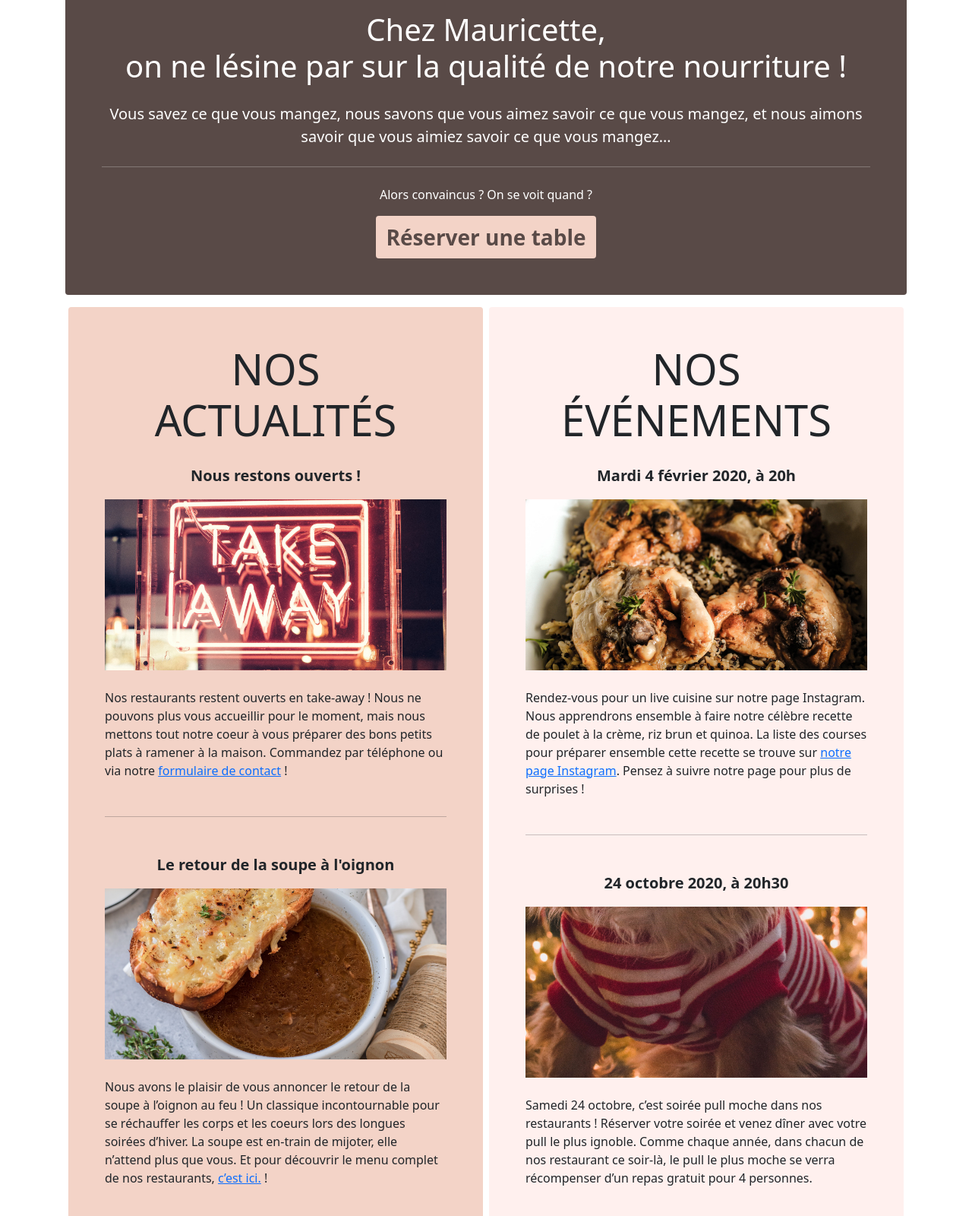
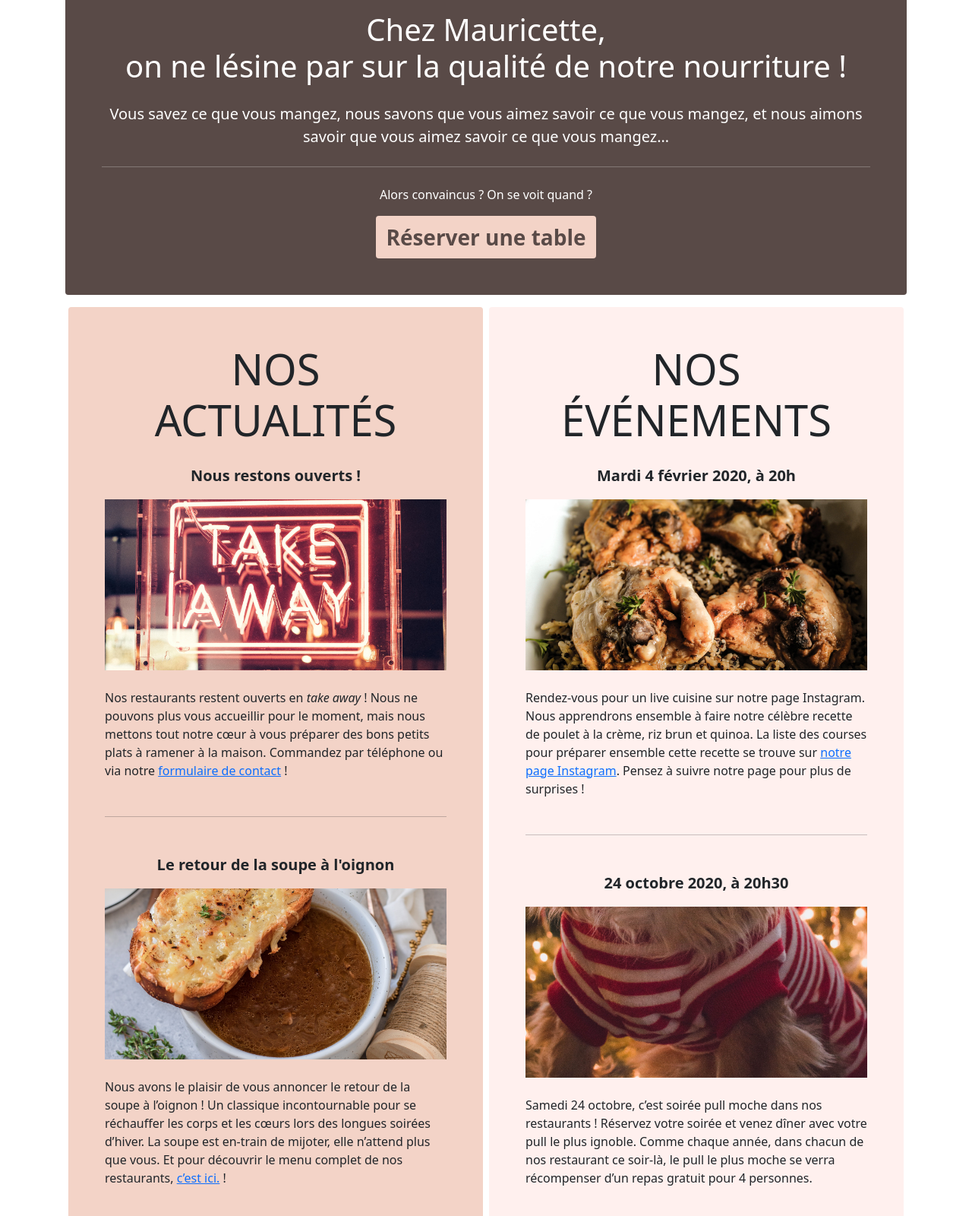
Before and after one commit to rohmerpauline/restaurant-css-framework, a plain HTML site: page index.html in a window 1280 px wide. Shown: the part 660-2260 px from the top of the page at 76% size. Drawn offline with nearby package versions, Linux system fonts and the light colour scheme.

Commit message:
spell and indentation check

```diff
--- a/index.html
+++ b/index.html
@@ -6,11 +6,10 @@
         <meta name="viewport" content="width=device-width, initial-scale=1, shrink-to-fit=no">
         <link rel="stylesheet" href="style.css">
         <link rel="stylesheet" href="https://use.fontawesome.com/releases/v5.15.2/css/all.css" integrity="sha384-vSIIfh2YWi9wW0r9iZe7RJPrKwp6bG+s9QZMoITbCckVJqGCCRhc+ccxNcdpHuYu" crossorigin="anonymous">
-        <script src="https://cdn.jsdelivr.net/npm/bootstrap@5.0.0-beta1/dist/js/bootstrap.bundle.min.js" integrity="sha384-ygbV9kiqUc6oa4msXn9868pTtWMgiQaeYH7/t7LECLbyPA2x65Kgf80OJFdroafW" crossorigin="anonymous"></script>
         <title>Chez Mauricette - Accueil</title>
     </head>
+
     <body>
-
 <!--NAVBAR-->
         <nav class="navbar navbar-expand-lg navbar-light bg-white fixed-top">
             <div class="container-fluid">
@@ -32,7 +31,6 @@
             </div>
         </nav>
 
-
 <!--MAIN CONTENT-->
 
 <!--LOGO-->
@@ -47,7 +45,7 @@
                 <div class="row mx-1 mt-5">
                     <div class="col marron p-5 rounded">
                         <h1 class="text-center text-white fw-b mb-4">Chez Mauricette, </br>on ne lésine par sur la qualité de notre nourriture !</h1>
-                        <p class="lead text-center text-white fw-lighter">Vous savez ce que vous mangez, nous savons que vous aimez savoir ce que vous mangez, et nous aimons savoir que vous aimiez savoir ce que vous mangez…
+                        <p class="lead text-center text-white fw-lighter">Vous savez ce que vous mangez, nous savons que vous aimez savoir ce que vous mangez, et nous aimons savoir que vous aimez savoir ce que vous mangez…
                             </p>
                         <hr class="my-4 text-white">
                         <p class="text-center text-white">Alors convaincus ? On se voit quand ?</p>
@@ -59,7 +57,6 @@
             </div>
 
 <!--Panels actualités et events-->
-
             <div class="container mb-5">
                 <div class="row mx-2 mt-3">
                     <div class="col col-sm-12 col-md me-md-1 p-5 rounded rosef mb-3">
@@ -67,13 +64,13 @@
                         <div>
                             <p class="fs-5 fw-bold text-center">Nous restons ouverts !</p>
                             <img class="w-100 mb-4" src="images/takeaway.png">
-                            <p class="align-item-top">Nos restaurants restent ouverts en take-away ! Nous ne pouvons plus vous accueillir pour le moment, mais nous mettons tout notre coeur à vous préparer des bons petits plats à ramener à la maison. Commandez par téléphone ou via notre <a href="nouscontacter.html">formulaire de contact</a> !</p>
+                            <p class="align-item-top">Nos restaurants restent ouverts en <i>take away</i> ! Nous ne pouvons plus vous accueillir pour le moment, mais nous mettons tout notre cœur à vous préparer des bons petits plats à ramener à la maison. Commandez par téléphone ou via notre <a href="nouscontacter.html">formulaire de contact</a> !</p>
                         </div>
                         <hr class="my-4 my-sm-5">
                         <div>
                             <p class="fs-5 fw-bold text-center">Le retour de la soupe à l'oignon</p>
                             <img class="w-100 mb-4" src="images/soupe.png">
-                            <p class="align-item-top"> Nous avons le plaisir de vous annoncer le retour de la soupe à l’oignon au feu ! Un classique incontournable pour se réchauffer les corps et les coeurs lors des longues soirées d’hiver. La soupe est en-train de mijoter, elle n’attend plus que vous. Et pour découvrir le menu complet de nos restaurants, <a href="menu.html">c’est ici.</a> !</p>
+                            <p class="align-item-top"> Nous avons le plaisir de vous annoncer le retour de la soupe à l’oignon ! Un classique incontournable pour se réchauffer les corps et les cœurs lors des longues soirées d’hiver. La soupe est en-train de mijoter, elle n’attend plus que vous. Et pour découvrir le menu complet de nos restaurants, <a href="menu.html">c’est ici.</a> !</p>
                         </div>
                     </div>
                     <div class="col col-sm-12 col-md ms-md-1 rosec p-5 rounded mb-3">
@@ -87,7 +84,7 @@
                         <div>
                             <p class="fs-5 fw-bold text-center">24 octobre 2020, à 20h30</p>
                             <img class="w-100 mb-4" src="images/pull.png">
-                            <p class="align-item-top">Samedi 24 octobre, c’est soirée pull moche dans nos restaurants ! Réserver votre soirée et venez dîner avec votre pull le plus ignoble. Comme chaque année, dans chacun de nos restaurant ce soir-là, le pull le plus moche se verra récompenser d’un repas gratuit pour 4 personnes.
+                            <p class="align-item-top">Samedi 24 octobre, c’est soirée pull moche dans nos restaurants ! Réservez votre soirée et venez dîner avec votre pull le plus ignoble. Comme chaque année, dans chacun de nos restaurant ce soir-là, le pull le plus moche se verra récompenser d’un repas gratuit pour 4 personnes.
                             </p>
                         </div>
                     </div>
@@ -129,5 +126,6 @@
                 </div>
             </div>
         </footer>
+    <script src="https://cdn.jsdelivr.net/npm/bootstrap@5.0.0-beta1/dist/js/bootstrap.bundle.min.js" integrity="sha384-ygbV9kiqUc6oa4msXn9868pTtWMgiQaeYH7/t7LECLbyPA2x65Kgf80OJFdroafW" crossorigin="anonymous"></script>
     </body>
 </html>
```
Also changed, not shown: galerie.html (+3 -1 lines), galeriepage2.html (+3 -3 lines), galeriepage3.html (+3 -2 lines), galeriepage4.html (+2 -1 lines), menu.html (+1 -2 lines), nosrestaurants.html (+3 -4 lines), nouscontacter.html (+3 -4 lines).
